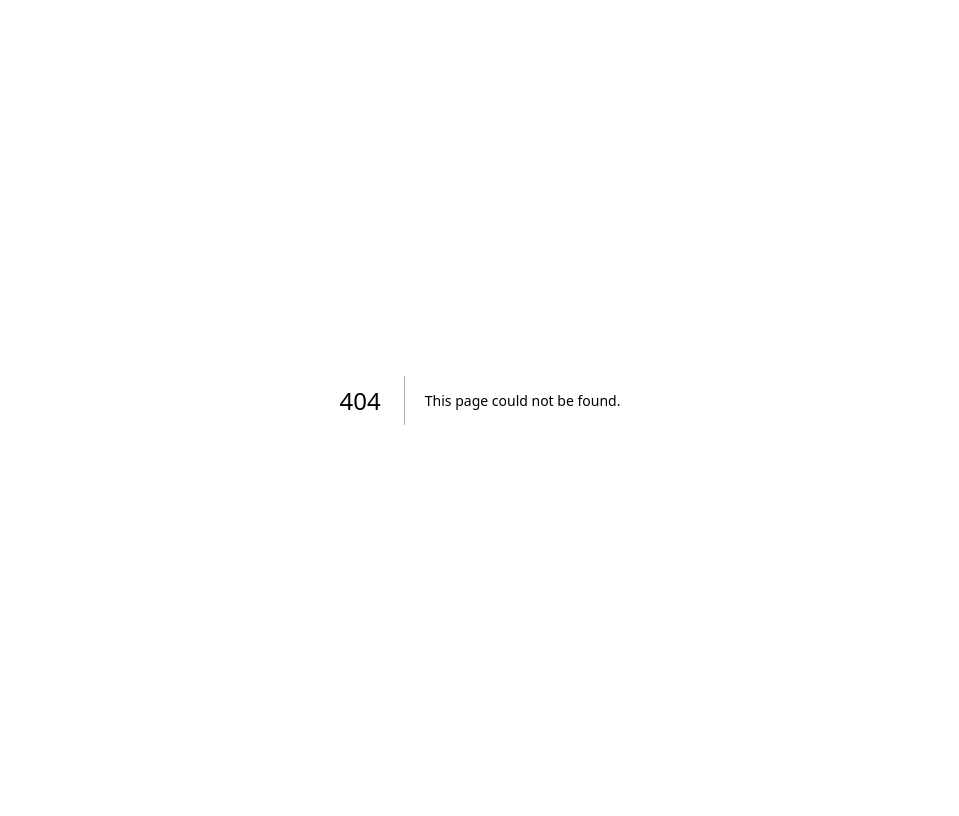
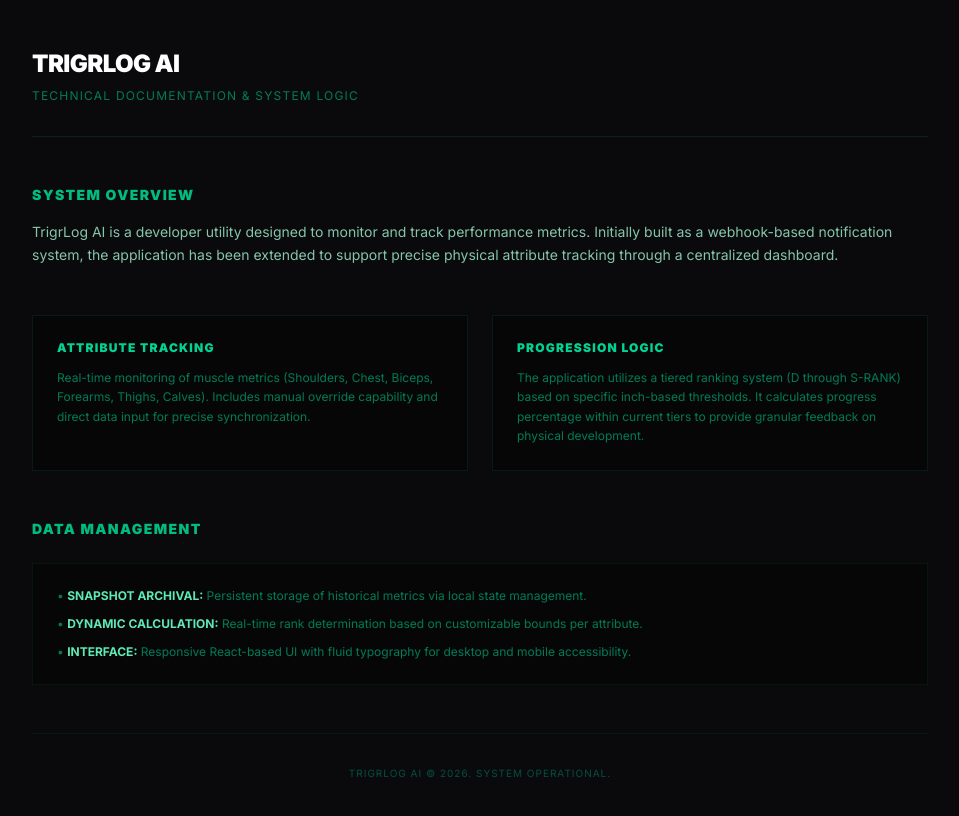
Before and after one commit to HasnainWebWizard/monarch-muscle-system-app, a Next.js app: page /info in a window 1280 px wide. Before the commit this address had no page. Shown: the top 816 px of the page, without its empty margins (160-1119 px from the left). Built offline with nearby package versions, Linux system fonts and the light colour scheme.

Commit message:
feat: update awakening UI and improvements

```diff
--- a/app/awaken/page.tsx
+++ b/app/awaken/page.tsx
@@ -31,7 +31,7 @@ export default function AwakenPage() {
             <h1 className="text-lg md:text-left w-full font-black uppercase tracking-tight text-white">Muscle Monitor App</h1>
             <p className="text-cyan-500 text-xs uppercase tracking-widest mt-1">Measure Muscle inch by inch</p>
           </div>
-          <div className="md:text-right w-full text-center">
+          <div className=" w-full text-center">
             <h1 className="text-md md:text-xl font-black uppercase text-emerald-100">
               Welcome
               {/* Welcome <br /> {stats.name || 'Initiate'} */}
@@ -39,6 +39,7 @@ export default function AwakenPage() {
             <p className="text-[10px] text-emerald-400 uppercase tracking-widest">
               System active for your physical registry.
             </p>
+            <a href='/info' className='cursor-pointor text-xs text-right'>Info</a>
           </div>
         </header>
 
--- /dev/null
+++ b/app/info/page.tsx
@@ -0,0 +1,62 @@
+'use client';
+import React from 'react';
+
+export default function InfoPage() {
+  return (
+    <div className="min-h-screen bg-[#0a0a0c] text-emerald-100 p-6 md:p-12 font-sans">
+      <div className="max-w-4xl mx-auto space-y-12">
+
+        {/* Header */}
+        <header className="border-b border-emerald-900/40 pb-8">
+          <h1 className="text-2xl font-black uppercase tracking-tight text-white">TrigrLog AI</h1>
+          <p className="text-emerald-700 text-xs uppercase tracking-widest mt-2">Technical Documentation & System Logic</p>
+        </header>
+
+        {/* Overview */}
+        <section className="space-y-4">
+          <h2 className="text-sm font-black uppercase tracking-widest text-emerald-500">System Overview</h2>
+          <p className="text-sm text-emerald-200/80 leading-relaxed">
+            TrigrLog AI is a developer utility designed to monitor and track performance metrics.
+            Initially built as a webhook-based notification system, the application has been
+            extended to support precise physical attribute tracking through a centralized dashboard.
+          </p>
+        </section>
+
+        {/* Features */}
+        <section className="grid md:grid-cols-2 gap-6">
+          <div className="border border-emerald-900/30 p-6 bg-black/40">
+            <h3 className="text-xs font-black uppercase tracking-widest mb-3 text-emerald-400">Attribute Tracking</h3>
+            <p className="text-xs text-emerald-700 leading-relaxed">
+              Real-time monitoring of muscle metrics (Shoulders, Chest, Biceps, Forearms, Thighs, Calves).
+              Includes manual override capability and direct data input for precise synchronization.
+            </p>
+          </div>
+          <div className="border border-emerald-900/30 p-6 bg-black/40">
+            <h3 className="text-xs font-black uppercase tracking-widest mb-3 text-emerald-400">Progression Logic</h3>
+            <p className="text-xs text-emerald-700 leading-relaxed">
+              The application utilizes a tiered ranking system (D through S-RANK) based on specific
+              inch-based thresholds. It calculates progress percentage within current tiers to
+              provide granular feedback on physical development.
+            </p>
+          </div>
+        </section>
+
+        {/* Technical Stack & Data */}
+        <section className="space-y-6">
+          <h2 className="text-sm font-black uppercase tracking-widest text-emerald-500">Data Management</h2>
+          <div className="bg-black/40 border border-emerald-900/20 p-6">
+            <ul className="space-y-3 text-xs text-emerald-700">
+              <li>• <span className="text-emerald-300 font-bold uppercase">Snapshot Archival:</span> Persistent storage of historical metrics via local state management.</li>
+              <li>• <span className="text-emerald-300 font-bold uppercase">Dynamic Calculation:</span> Real-time rank determination based on customizable bounds per attribute.</li>
+              <li>• <span className="text-emerald-300 font-bold uppercase">Interface:</span> Responsive React-based UI with fluid typography for desktop and mobile accessibility.</li>
+            </ul>
+          </div>
+        </section>
+
+        <footer className="border-t border-emerald-900/20 pt-8 text-center">
+          <p className="text-[10px] text-emerald-900 uppercase tracking-widest">TrigrLog AI © 2026. System Operational.</p>
+        </footer>
+      </div>
+    </div>
+  );
+}
```
Also changed, not shown: 1 other file (tests, documents, lock files or other folders).
